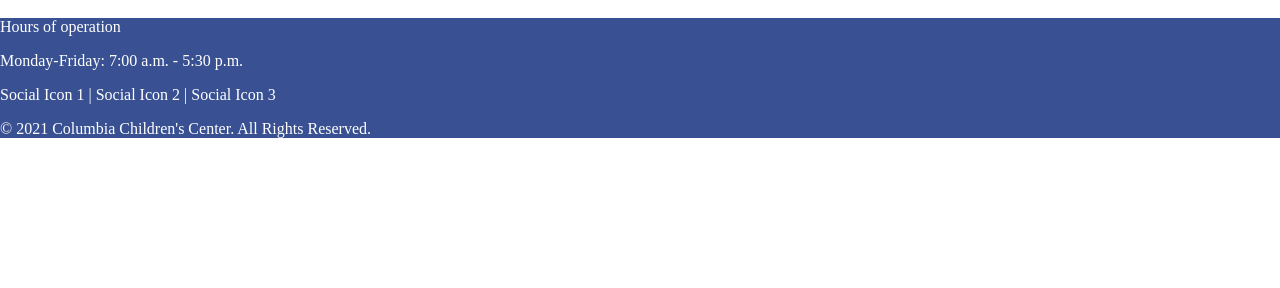
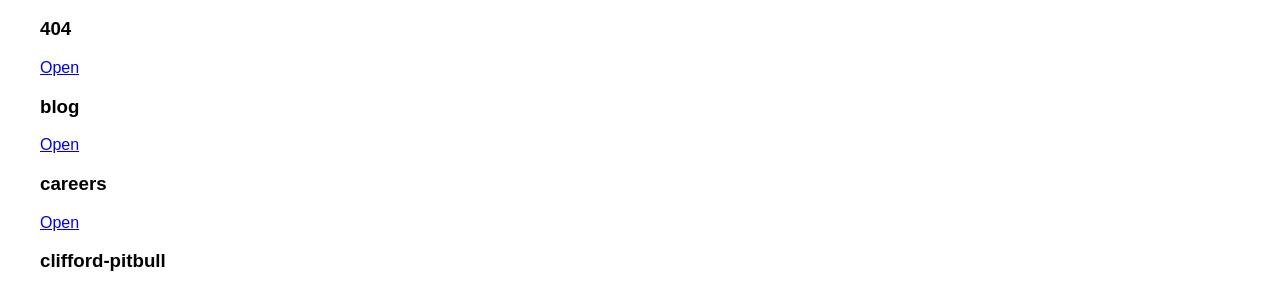
Before and after one commit to Brian-Chenoweth/columbia-children-s-center, a Gatsby site: page /enrollment in a window 1280 px wide. Shown: the part 504-792 px from the top of the page. Built offline with nearby package versions, Linux system fonts and the light colour scheme; Gatsby itself is replaced by a stand-in of ours.

Commit message:
Add enrollment paperwork

```diff
--- a/gatsby-config.js
+++ b/gatsby-config.js
@@ -42,5 +42,13 @@ module.exports = {
         path: `${__dirname}/blog`,
       }
     },
+    {
+      resolve: "gatsby-source-filesystem",
+      options: {
+        name: `documents`,
+        path: "./src/documents/",
+      },
+      __key: "documents",
+    },
   ],
 };
--- a/src/pages/enrollment.js
+++ b/src/pages/enrollment.js
@@ -1,10 +1,23 @@
 import * as React from 'react'
+import { useStaticQuery, graphql } from 'gatsby'
 import Layout from '../components/layout'
 
 const EnrollmentPage = () => {
   const pageTitle = "Enrollment";
+
+  const data = useStaticQuery(graphql`
+  query { allFile(filter: {relativeDirectory: {in: "enrollment"}}, sort: {fields: name}) { edges { node { id relativePath relativeDirectory publicURL extension name sourceInstanceName } } } } `)
+
   return (
     <Layout pageTitle={pageTitle}>
+      {data.allFile.edges.map((file, index) => {
+          return (
+            <div>
+              <h3 key={`${index}`}>{file.node.name.split('_').join(' ')}</h3>
+              <a class="button primary" href={file.node.publicURL} target="_blank">Open</a>
+            </div>
+          )
+      })}
     </Layout>
   )
 }
```
Also changed, not shown: 8 other files.
